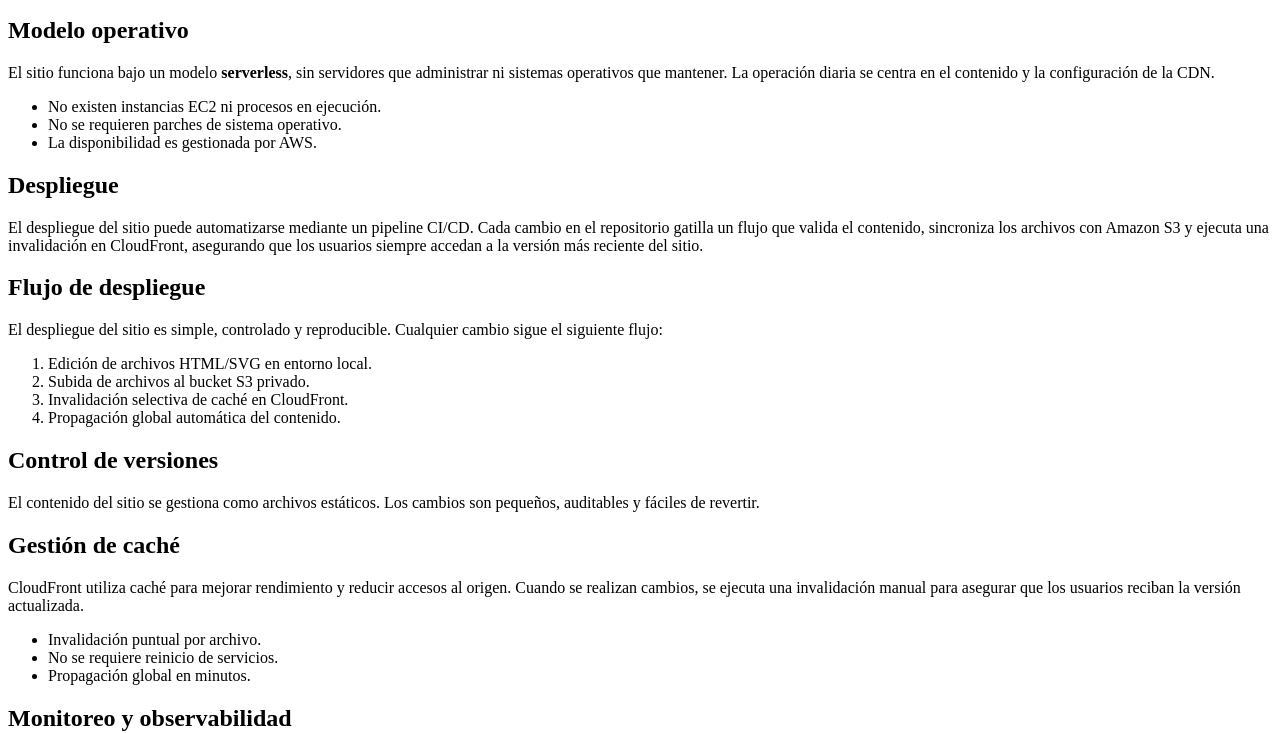
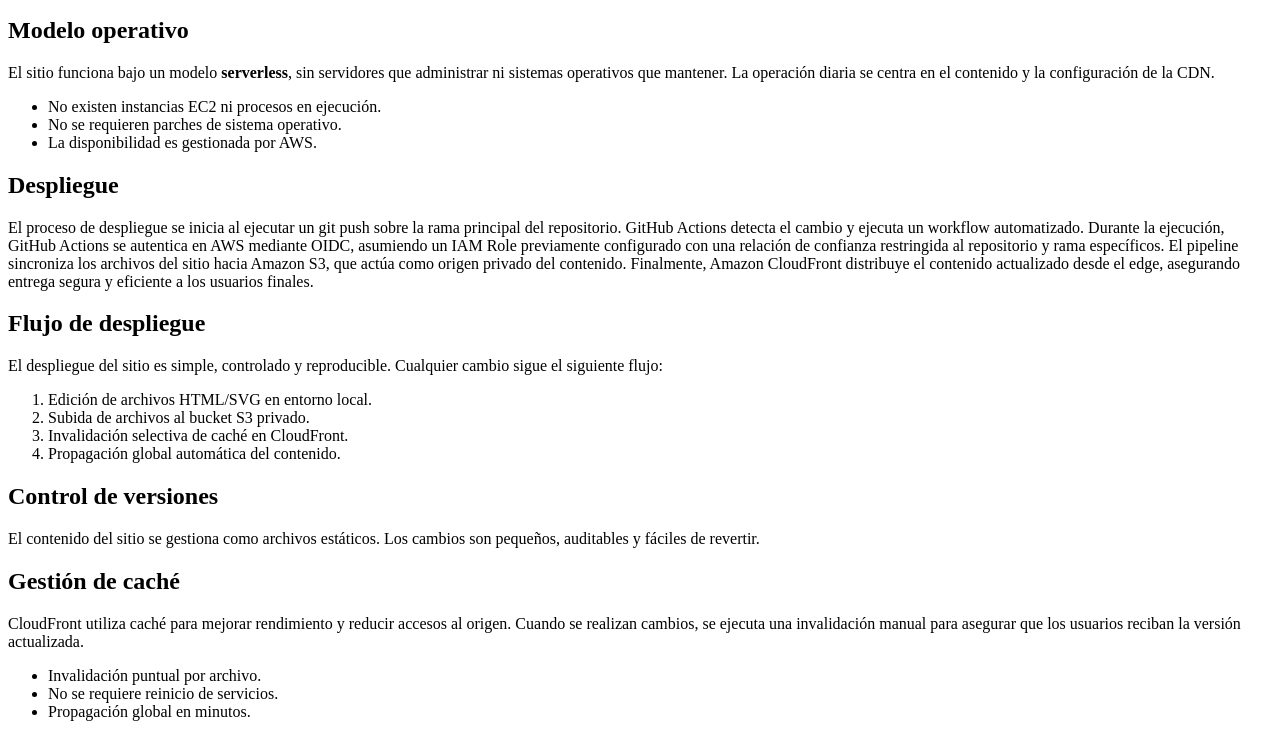
Before and after one commit to jnexan27/aws-portfolio, a plain HTML site: page operations.html in a window 1280 px wide. Shown: the part 102-835 px from the top of the page. Drawn offline with Linux system fonts and the light colour scheme.

Commit message:
Add Operations information

```diff
--- a/operations.html
+++ b/operations.html
@@ -35,10 +35,17 @@
         <section>
             <h2>Despliegue</h2>
             <p>
-                El despliegue del sitio puede automatizarse mediante un pipeline CI/CD.
-                Cada cambio en el repositorio gatilla un flujo que valida el contenido, sincroniza los archivos con
-                Amazon S3 y ejecuta una invalidación en CloudFront, asegurando que los usuarios siempre accedan a la
-                versión más reciente del sitio.
+                El proceso de despliegue se inicia al ejecutar un git push sobre la rama principal del repositorio.
+                GitHub Actions detecta el cambio y ejecuta un workflow automatizado.
+
+                Durante la ejecución, GitHub Actions se autentica en AWS mediante OIDC, asumiendo un IAM Role
+                previamente configurado con una relación de confianza restringida al repositorio y rama específicos.
+
+                El pipeline sincroniza los archivos del sitio hacia Amazon S3, que actúa como origen privado del
+                contenido.
+
+                Finalmente, Amazon CloudFront distribuye el contenido actualizado desde el edge, asegurando entrega
+                segura y eficiente a los usuarios finales.
             </p>
         </section>
 
```
